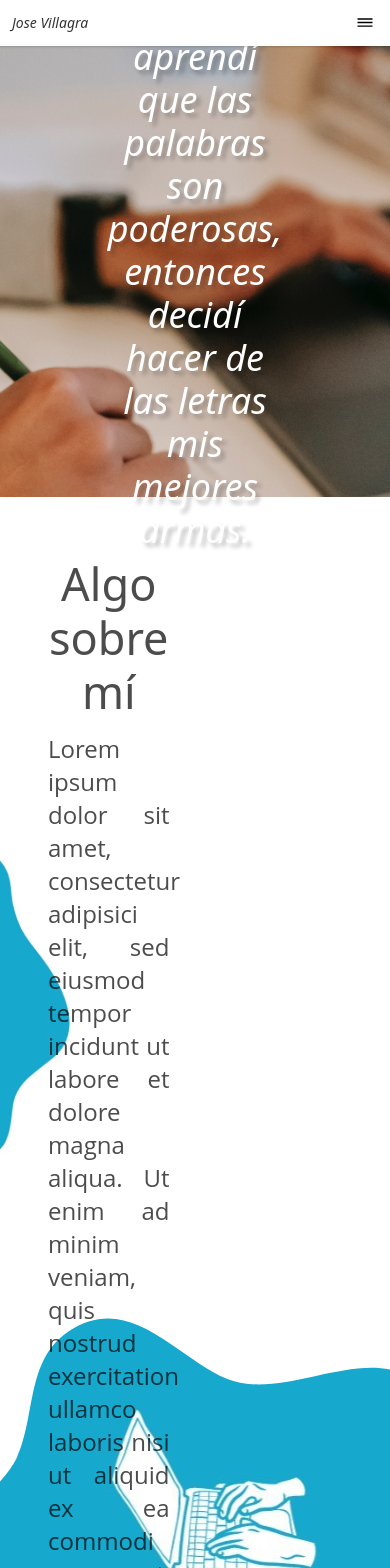
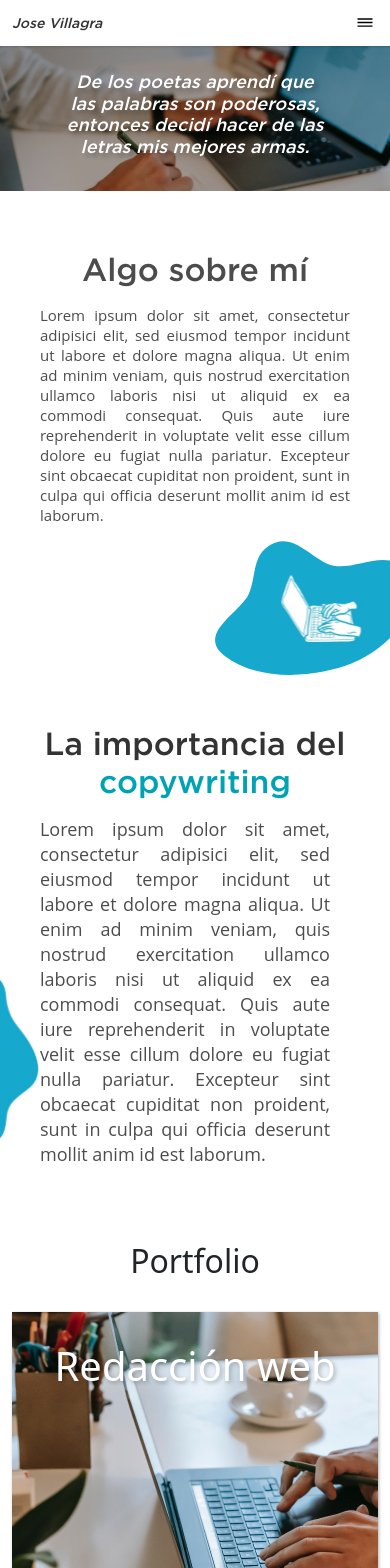
Before and after one commit to LucasZorzin/proyecto-jose, a React (Create React App) app: page / in a window 390 px wide. Shown: the top 1568 px of the page. Built offline with nearby package versions, Linux system fonts and the light colour scheme.

Commit message:
home section added (desktop+tablet+mobile version) + responsive bug fixes

```diff
--- a/src/App.scss
+++ b/src/App.scss
@@ -1,2 +1,3 @@
 @import "../node_modules/bootstrap/scss/bootstrap.scss";
 @import "./assets/styles/ihover.scss";
+@import "./assets/styles/typography.scss";
--- /dev/null
+++ b/src/assets/styles/typography.scss
@@ -0,0 +1,7 @@
+@font-face {
+    font-family: Gotham-Medium;
+    src: url(../../assets/fonts/Gotham-Medium.otf);
+}
+
+// $font-1: 'Gotham-Medium', 'Open Sans'; //FUENTE Principal
+// $font-2 : 'Open Sans';                 //FUENTE Secundaria
--- a/src/components/Home/Home.jsx
+++ b/src/components/Home/Home.jsx
@@ -8,24 +8,29 @@ import vector from '../../assets/svg/vector.svg';
 function Home() {
     return (
         <>
-            <div className="home-header"><p>De los poetas aprendí que las palabras son poderosas, entonces decidí hacer de las letras mis mejores armas.</p></div>
+            <div className="layer-header">
+                <div className="home-header">
+                    <p>De los poetas aprendí que las palabras son poderosas, entonces decidí hacer de las letras mis mejores armas.</p>
+                </div>
+            </div>
             <div className="row sobre-mi">
-                <div className="col-7 sobre-mi__text">
+                <div className="col-12 col-md-7 sobre-mi__text">
                     <h3>Algo sobre mí</h3>
                     <p>Lorem ipsum dolor sit amet, consectetur adipisici elit, sed eiusmod tempor incidunt ut labore et dolore magna aliqua. Ut enim ad minim veniam, quis nostrud exercitation ullamco laboris nisi ut aliquid ex ea commodi consequat. Quis aute iure reprehenderit in voluptate velit esse cillum dolore eu fugiat nulla pariatur. Excepteur sint obcaecat cupiditat non proident, sunt in culpa qui officia deserunt mollit anim id est laborum.</p>
                 </div>
 
-                <div className="col-5 sobre-mi__vector">
-                    <img src={notebookVector} alt="vector" />
+                <div className="col col-md-5 sobre-mi__vector">
+                    <img className="notebookVector" src={notebookVector} alt="vector" />
                     <img className="notebook" src={notebook} alt="notebook" />
                 </div>
             </div>
             <img className="vector" src={vector} alt="vector" />
             <div className="row i-copywriting">
-                <div className="col-4 i-copywriting__title">
-                    <h3>La importancia del <br/><span>copywriting</span></h3>
+                <div className="col-12 col-md-6 col-lg-5 i-copywriting__title">
+                    <h3 className="i-copywriting-responsiveMP">La importancia del <br /><span>copywriting</span></h3>
+                    <h3 className="i-copywriting-responsiveT">La importancia <br/>del <span>copywriting</span></h3>
                 </div>
-                <div className="col-8 i-copywriting__text">
+                <div className="col-12 col-md-6 col-lg-7 i-copywriting__text">
                     <p>Lorem ipsum dolor sit amet, consectetur adipisici elit, sed eiusmod tempor incidunt ut labore et dolore magna aliqua. Ut enim ad minim veniam, quis nostrud exercitation ullamco laboris nisi ut aliquid ex ea commodi consequat. Quis aute iure reprehenderit in voluptate velit esse cillum dolore eu fugiat nulla pariatur. Excepteur sint obcaecat cupiditat non proident, sunt in culpa qui officia deserunt mollit anim id est laborum.</p>
                 </div>
             </div>
--- a/src/components/Home/Home.scss
+++ b/src/components/Home/Home.scss
@@ -1,3 +1,7 @@
+$font-1: "Gotham-Medium", "Open Sans"; //FUENTE Principal
+$font-2: "Open Sans"; //FUENTE Secundaria
+
+// Desktop
 .home-header {
     margin-top: 5%;
     background-image: url("../../assets/img/home.png");
@@ -10,6 +14,7 @@
     justify-content: center;
     align-items: center;
     p {
+        font-family: $font-1;
         font-style: italic;
         font-weight: 400;
         font-size: 36px;
@@ -18,7 +23,19 @@
         color: #ffffff;
         text-shadow: 4px 4px 4px rgba(0, 0, 0, 0.25);
         padding: 0 295px;
+        z-index: 5;
     }
+}
+.layer-header::after {
+    content: "";
+    position: absolute;
+    top: 0;
+    left: 0;
+    width: 100%;
+    height: 477px;
+    margin-top: 5%;
+    background: rgba(0, 0, 0, 0.25);
+    z-index: 1;
 }
 
 .sobre-mi {
@@ -27,7 +44,7 @@
         z-index: 3;
         padding: 0 60px;
         h3 {
-            // font-family: 'Gotham';
+            font-family: $font-1;
             font-style: normal;
             font-weight: 400;
             font-size: 45px;
@@ -38,7 +55,7 @@
         }
         p {
             text-align: justify;
-            font-family: "Open Sans";
+            font-family: $font-2;
             font-style: normal;
             font-weight: 400;
             font-size: 24px;
@@ -51,44 +68,213 @@
         display: flex;
         justify-content: flex-end;
         align-items: center;
+        .notebookVector {
+            padding-top: 100px;
+        }
         .notebook {
             position: absolute;
-            transform: translate(-20%, 0);
+            transform: translate(-20%, 50px);
         }
     }
 }
 
-.vector{
+.vector {
     position: absolute;
-    top:100%;
+    top: 100%;
     height: 40%;
-    z-index: 1;
+    z-index: -1;
 }
-
+.i-copywriting-responsiveMP {
+    display: initial;
+    overflow: visible;
+    flex-wrap: nowrap;
+    overflow-wrap: normal;
+}
+.i-copywriting-responsiveT {
+    display: none;
+}
 .i-copywriting {
     padding-top: 50px;
     padding-bottom: 177px;
     .i-copywriting__title {
-        // font-family: "Gotham";
+        display: flex;
+        justify-content: center;
+        align-items: center;
+        z-index: 5;
+        h3 {
+            font-family: $font-1;
             font-style: normal;
             font-weight: 400;
             font-size: 45px;
             line-height: 54px;
             text-align: center;
             color: rgba(0, 0, 0, 0.8);
-        span{
+            span {
                 color: #00a3b3;
             }
         }
+    }
     .i-copywriting__text {
+        p {
             text-align: justify;
-        font-family: "Open Sans";
+            font-family: $font-2;
             font-style: normal;
             font-weight: 400;
             font-size: 24px;
             line-height: 33px;
             text-align: justify;
             color: rgba(0, 0, 0, 0.7);
-        padding: 0 60px;
+            padding: 0 60px 0 60px;
         }
     }
+}
+// Tablet
+@media (max-width: 768px) {
+    .home-header {
+        height: 275px;
+        p {
+            font-size: 1.5rem;
+            line-height: 28.8px;
+            padding: 0px 134px;
+        }
+    }
+    .layer-header::after {
+        height: 275px;
+    }
+    .sobre-mi__text {
+        h3 {
+            font-size: 40px !important;
+            line-height: 48px !important;
+            text-align: center !important;
+        }
+        p {
+            font-size: 18px !important;
+            line-height: 25px !important;
+        }
+    }
+    .notebookVector {
+        position: relative;
+        width: 100%;
+    }
+    .notebook {
+        width: 22%;
+    }
+    .i-copywriting-responsiveMP {
+        display: none;
+    }
+    .i-copywriting-responsiveT {
+        display: initial;
+    }
+    .i-copywriting {
+        padding-bottom: 59px !important;
+    }
+    .i-copywriting__title {
+        h3 {
+            font-size: 40px !important;
+            line-height: 48px !important;
+            text-align: center !important;
+        }
+    }
+    .i-copywriting__text {
+        padding: 0 20px 0 0 !important;
+        p {
+            font-weight: 400;
+            font-size: 18px !important;
+            line-height: 25px !important;
+        }
+    }
+    .vector {
+        position: absolute;
+        top: 65%;
+        height: 22%;
+        z-index: -1;
+    }
+}
+
+// Mobile
+@media (max-width: 576px) {
+    .home-header {
+        margin-top: 10%;
+        height: 152px;
+        align-items: flex-start !important;
+        p {
+            font-size: 1.125rem !important;
+            line-height: 21.6px !important;
+            padding: 32px 63px !important;
+        }
+    }
+    .layer-header::after {
+        margin-top: 10%;
+        height: 152px;
+    }
+    .sobre-mi__text {
+        padding: 0 52px !important;
+        h3 {
+            font-size: 32px !important;
+            line-height: 38px !important;
+            text-align: center !important;
+            margin-bottom: 16px !important;
+        }
+        p {
+            font-size: 15px !important;
+            line-height: 20px !important;
+        }
+    }
+    .notebookVector {
+        position: relative;
+        width: 45%;
+        padding-top: 0 !important;
+    }
+    .notebook {
+        padding: 0 !important;
+        transform: translate(-20%, 0px) !important;
+        width: 25%;
+    }
+    .i-copywriting-responsiveMP {
+        display: initial;
+        overflow: visible;
+        flex-wrap: nowrap;
+        overflow-wrap: normal;
+        margin-bottom: 16px;
+    }
+    .i-copywriting-responsiveT {
+        display: none;
+    }
+    .i-copywriting {
+        padding-bottom: 59px !important;
+    }
+    .i-copywriting__title {
+        h3 {
+            font-size: 32px !important;
+            line-height: 38px !important;
+            text-align: center !important;
+        }
+    }
+    .i-copywriting__text {
+        p {
+            font-weight: 400;
+            font-size: 15px;
+            line-height: 20px;
+            padding: 0 52px !important;
+        }
+    }
+    .vector {
+        position: absolute;
+        top: 115%;
+        height: 22%;
+        z-index: -1;
+    }
+}
+
+
+// Desktop (large desktops, 1400px and up)
+@media (min-width: 1400px) {
+    .sobre-mi__vector {
+        .notebookVector {
+            padding-top: 0 !important;
+        }
+        .notebook {
+            transform: translate(-20%, 0px) !important;
+        }
+    }
+}
--- a/src/components/NavBar/Navbar.scss
+++ b/src/components/NavBar/Navbar.scss
@@ -1,4 +1,3 @@
-// (Falta incluir las fuentes)
 // Mobile
 .navbar {
     padding-top: 0;
@@ -9,7 +8,7 @@
     // box-shadow: 0px 1px 7px rgba(0, 0, 0, 0.075);
 }
 .navbar-brand {
-    // font-family: 'Gotham';
+    font-family: 'Gotham-Medium';
     font-size: 0.875rem;
     font-style: italic;
     line-height: 36px;
@@ -17,7 +16,7 @@
     color: rgba(0, 0, 0, 0.8) !important;
 }
 .nav-link {
-    // font-family: 'Gotham';
+    font-family: 'Gotham-Medium';
     font-size: 1.125rem;
     line-height: 26px;
     font-weight: 400;
--- a/src/components/Portfolio/Portfolio.jsx
+++ b/src/components/Portfolio/Portfolio.jsx
@@ -18,7 +18,7 @@ function Portfolio() {
 
   return (
     <section className="container-fluid portfolio__container">
-      <h3 className="text-center pb-5 mb-4 portfolio__text">Portfolio</h3>
+      <h3 className="text-center pb-2 pb-lg-5 mb-4 portfolio__text">Portfolio</h3>
 
       <section className="cards__container">
         {categorias.map((cat) => (
--- a/src/index.css
+++ b/src/index.css
@@ -1,6 +1,6 @@
 body {
   margin: 0;
-  font-family: -apple-system, BlinkMacSystemFont, 'Segoe UI', 'Roboto', 'Oxygen',
+  font-family: 'Gotham-Medium',-apple-system, BlinkMacSystemFont, 'Segoe UI', 'Roboto', 'Oxygen',
     'Ubuntu', 'Cantarell', 'Fira Sans', 'Droid Sans', 'Helvetica Neue',
     sans-serif;
   -webkit-font-smoothing: antialiased;
@@ -8,7 +8,7 @@ body {
 }
 
 code {
-  font-family: source-code-pro, Menlo, Monaco, Consolas, 'Courier New',
+  font-family: 'Gotham-Medium',source-code-pro, Menlo, Monaco, Consolas, 'Courier New',
     monospace;
 }
 
```
Lines whose indentation alone changed are shown as unchanged.
